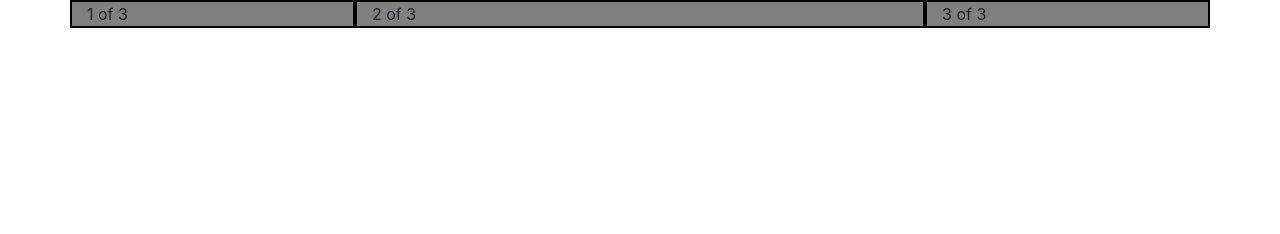
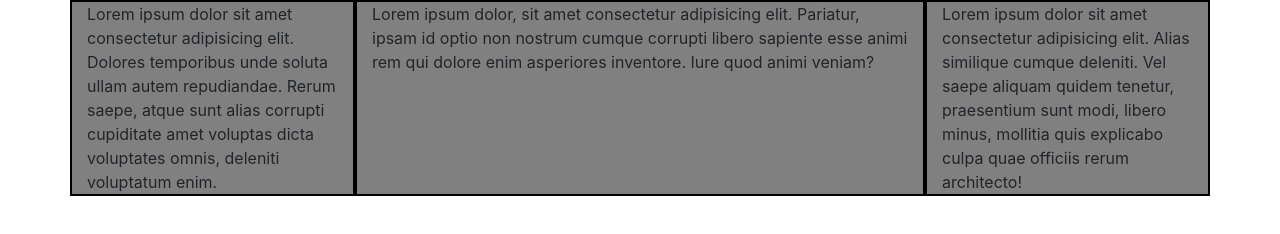
Before and after one commit to lexlopez-dev/sampleprojects, a plain HTML site: page BootstrapSite/index.html in a window 1280 px wide. Drawn offline with nearby package versions, Linux system fonts and the light colour scheme.

Commit message:
update to bootstrap

```diff
--- a/BootstrapSite/index.html
+++ b/BootstrapSite/index.html
@@ -16,14 +16,14 @@
   <body>
     <div class="container">
       <div class="row">
-        <div class="col col-lg-3">
-          1 of 3
+        <div class="col col-lg-3 col-sm-12">
+          Lorem ipsum dolor sit amet consectetur adipisicing elit. Dolores temporibus unde soluta ullam autem repudiandae. Rerum saepe, atque sunt alias corrupti cupiditate amet voluptas dicta voluptates omnis, deleniti voluptatum enim.
         </div>
-        <div class="col col-lg-6">
-          2 of 3
+        <div class="col col-lg-6 col-sm-6">
+          Lorem ipsum dolor, sit amet consectetur adipisicing elit. Pariatur, ipsam id optio non nostrum cumque corrupti libero sapiente esse animi rem qui dolore enim asperiores inventore. Iure quod animi veniam?
         </div>
-        <div class="col col-lg-3">
-          3 of 3
+        <div class="col col-lg-3 col-sm-6">
+          Lorem ipsum dolor sit amet consectetur adipisicing elit. Alias similique cumque deleniti. Vel saepe aliquam quidem tenetur, praesentium sunt modi, libero minus, mollitia quis explicabo culpa quae officiis rerum architecto!
         </div>
     </div>
     <script
```
